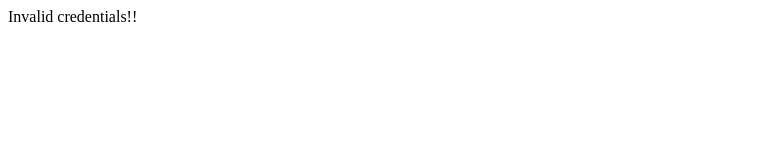
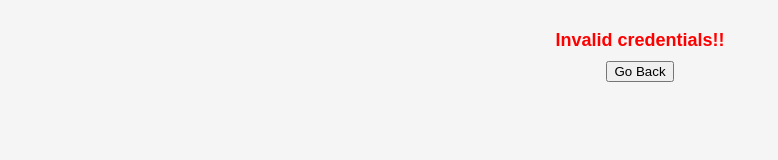
Before and after one commit to suja1956/DbDemo_Nodejs, a website: page error.html in a window 1280 px wide. Shown: the whole page, without its empty margins (0-778 px from the left). Drawn offline with Linux system fonts and the light colour scheme.

Commit message:
Update error.html

```diff
--- a/error.html
+++ b/error.html
@@ -1 +1,35 @@
-Invalid credentials!!
+<!DOCTYPE html>
+<html lang="en">
+<head>
+  <meta charset="UTF-8">
+  <meta name="viewport" content="width=device-width, initial-scale=1.0">
+  <title>Error Page</title>
+  <style>
+    body {
+      font-family: 'Arial', sans-serif;
+      background-color: #f5f5f5;
+      margin: 0;
+      padding: 20px;
+      text-align: center;
+    }
+
+    #error-message {
+      color: #FF0000;
+      margin: 10px 0;
+      font-size: 18px;
+      font-weight: bold;
+    }
+  </style>
+</head>
+<body>
+  <p id="error-message">Invalid credentials!!</p>
+
+  <button id="cancel" onclick="goback()">Go Back</button>
+
+  <script>
+    function goback() {
+      window.location.href = "http://localhost:3000";
+    }
+  </script>
+</body>
+</html>
```
